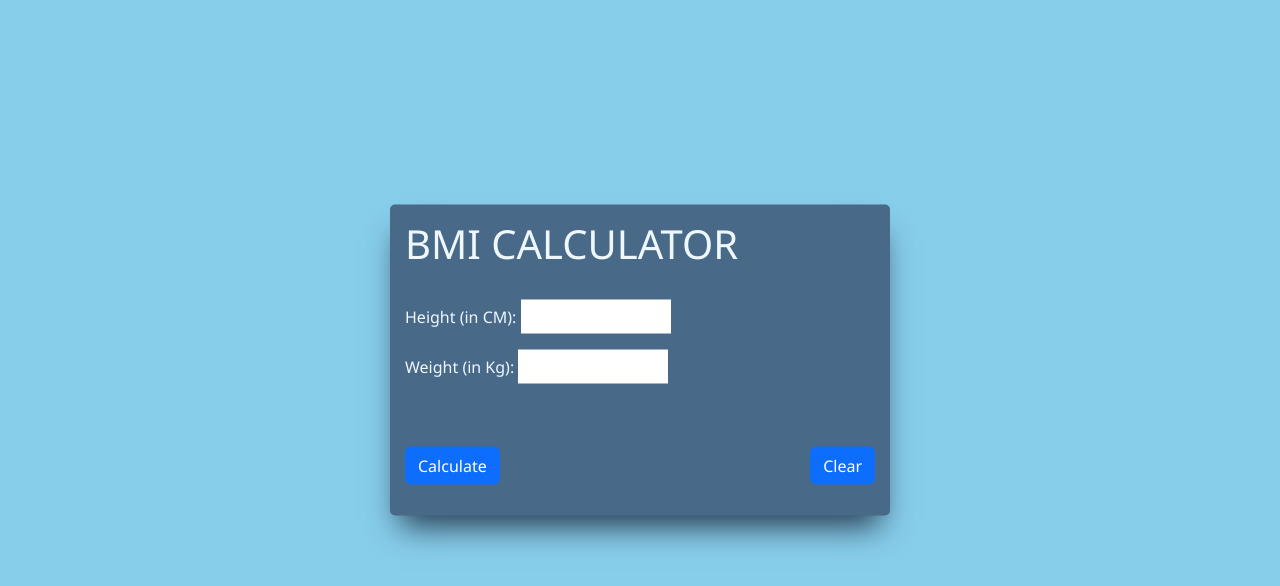
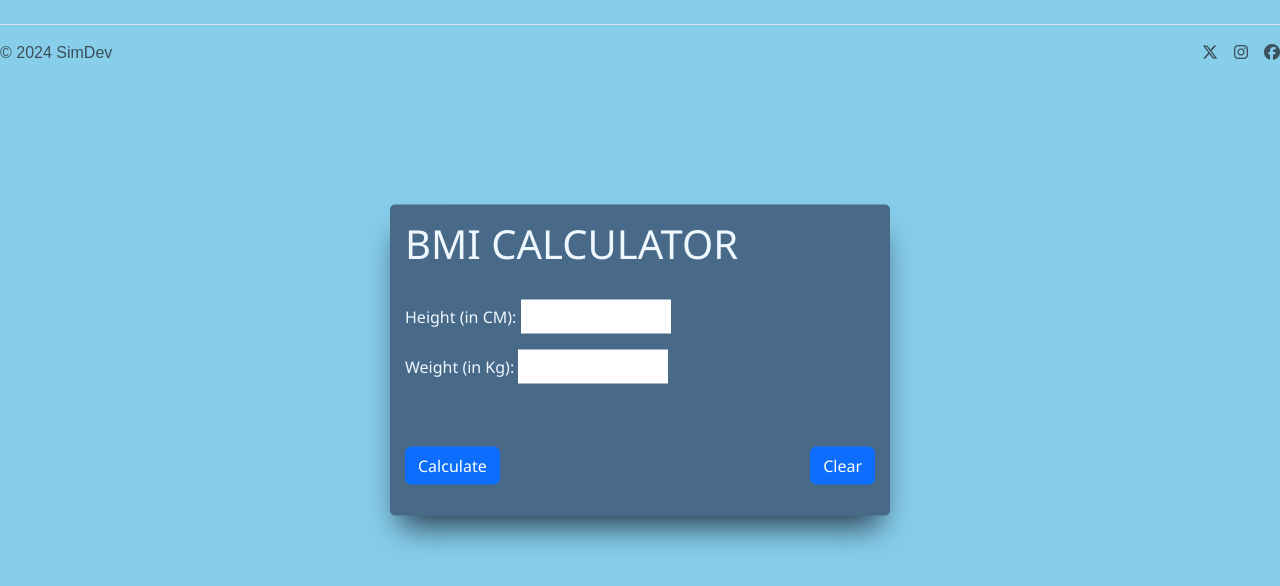
Before and after one commit to Simphiwe-Ng093/BMI_Calculator, a plain HTML site: page index.html in a window 1280 px wide. Drawn offline with nearby package versions, Linux system fonts and the light colour scheme.

Commit message:
Update index.html

```diff
--- a/index.html
+++ b/index.html
@@ -24,8 +24,20 @@
         <button class="clear_btn reset btn btn-primary" id="btn">Clear</button>
         <p id="output"></p>
     </div>
+            <!--footer-->
+          <footer class="d-flex flex-wrap justify-content-between align-items-center py-3 my-4 border-top">
+            <div class="col-md-4 d-flex align-items-center">
+              <span class="mb-3 mb-md-0 text-body-secondary">© 2024 SimDev</span>
+            </div>
 
+            <ul class="nav col-md-4 justify-content-end list-unstyled d-flex">
+              <li class="ms-3"><a class="text-body-secondary" href="#"><i class="fa-brands fa-x-twitter"></i></a></li>
+              <li class="ms-3"><a class="text-body-secondary" href="#"><i class="fa-brands fa-instagram"></i></a></li>
+              <li class="ms-3"><a class="text-body-secondary" href="#"><i class="fa-brands fa-facebook"></i></a></li>
+            </ul>
+          </footer>
     <script src="./index.js"></script>
+    <script src="https://kit.fontawesome.com/6037b79fc0.js" crossorigin="anonymous"></script>
     <script src="https://cdn.jsdelivr.net/npm/bootstrap@5.3.3/dist/js/bootstrap.bundle.min.js" integrity="sha384-YvpcrYf0tY3lHB60NNkmXc5s9fDVZLESaAA55NDzOxhy9GkcIdslK1eN7N6jIeHz" crossorigin="anonymous"></script>
 </body>
 </html>
```
